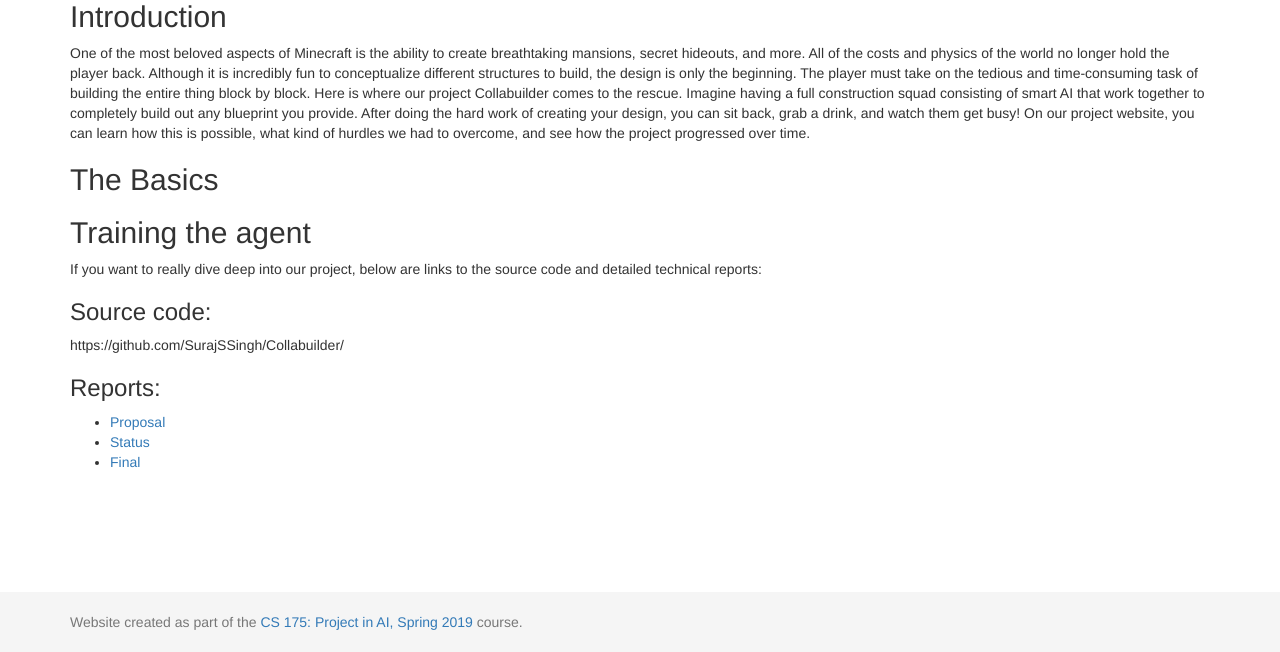
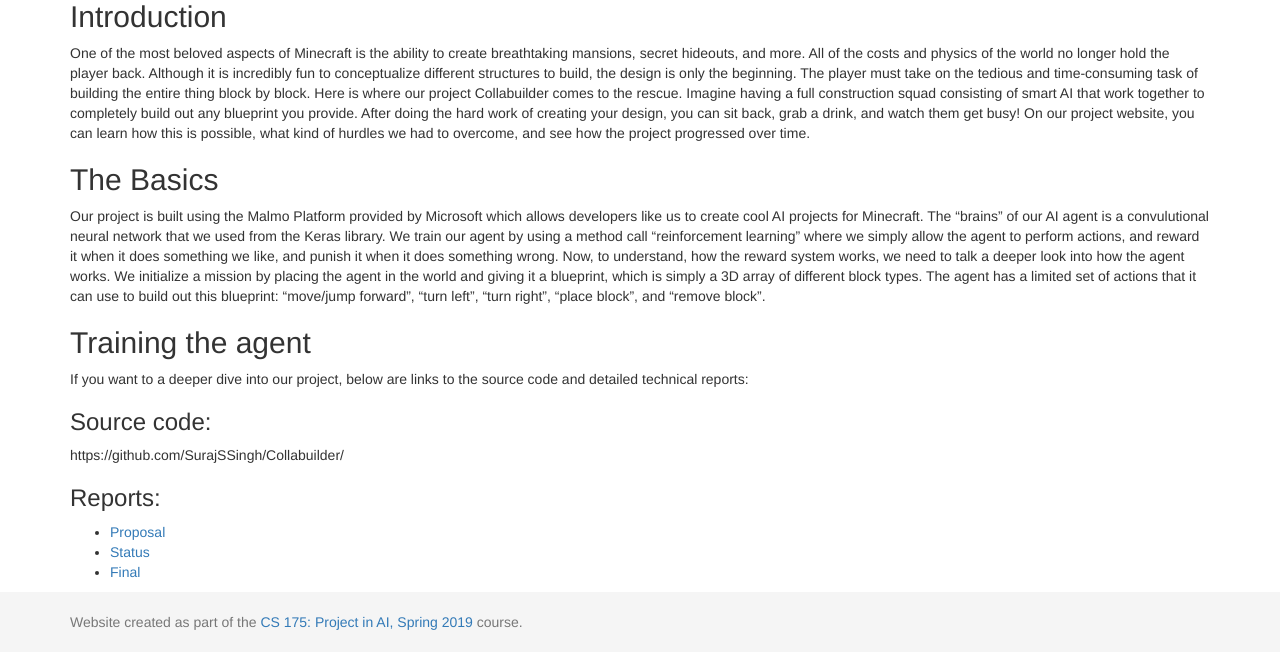
Before and after one commit to SurajSSingh/Collabuilder, a Jekyll site: the page built from docs/index.md, in a window 1280 px wide and 1145 px high. Shown: the part 493-1145 px from the top of the window. Built offline with Jekyll 4.4.1, drawn with Linux system fonts in a browser that asks for light colours.

Commit message:
Update index.md

```diff
--- a/docs/index.md
+++ b/docs/index.md
@@ -9,12 +9,12 @@ title:  Home
 One of the most beloved aspects of Minecraft is the ability to create breathtaking mansions, secret hideouts, and more. All of the costs and physics of the world no longer hold the player back. Although it is incredibly fun to conceptualize different structures to build, the design is only the beginning. The player must take on the tedious and time-consuming task of building the entire thing block by block. Here is where our project Collabuilder comes to the rescue. Imagine having a full construction squad consisting of smart AI that work together to completely build out any blueprint you provide. After doing the hard work of creating your design, you can sit back, grab a drink, and watch them get busy! On our project website, you can learn how this is possible, what kind of hurdles we had to overcome, and see how the project progressed over time.
 
 ## The Basics
-
+Our project is built using the Malmo Platform provided by Microsoft which allows developers like us to create cool AI projects for Minecraft. The "brains" of our AI agent is a convulutional neural network that we used from the Keras library. We train our agent by using a method call "reinforcement learning" where we simply allow the agent to perform actions, and reward it when it does something we like, and punish it when it does something wrong. Now, to understand, how the reward system works, we need to talk a deeper look into how the agent works. We initialize a mission by placing the agent in the world and giving it a blueprint, which is simply a 3D array of different block types. The agent has a limited set of actions that it can use to build out this blueprint: "move/jump forward", "turn left", "turn right", "place block", and "remove block".
 
 ## Training the agent
 
 
-If you want to really dive deep into our project, below are links to the source code and detailed technical reports:
+If you want to a deeper dive into our project, below are links to the source code and detailed technical reports:
 
 ### Source code:
 https://github.com/SurajSSingh/Collabuilder/
```
